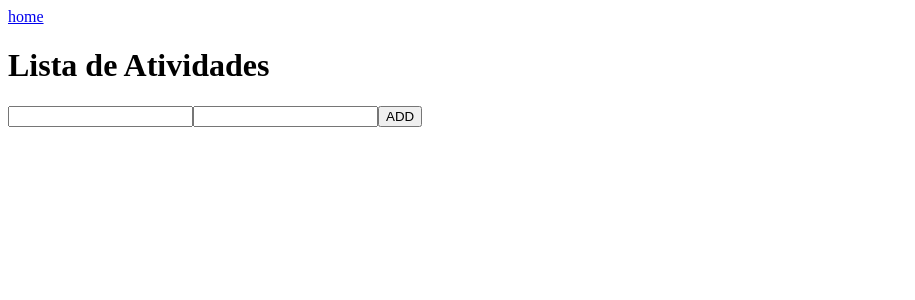
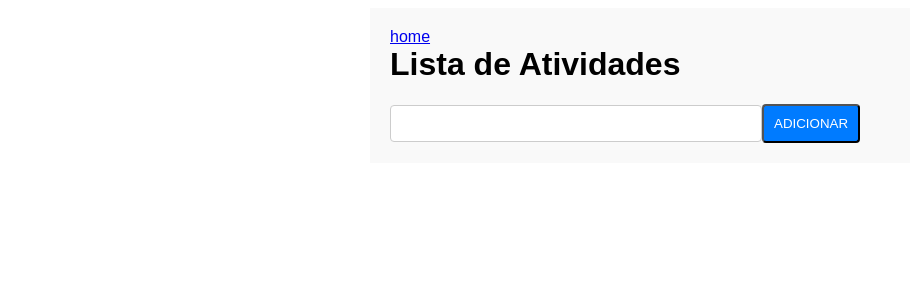
Before and after one commit to LincolnDuarte06/atividadeptac2, a React (Vite) app: page /todo in a window 1280 px wide. Shown: the top 300 px of the page, without its empty margins (0-915 px from the left). Built offline with nearby package versions, Linux system fonts and the light colour scheme.

Commit message:
arrumando trabalho 3

```diff
--- a/src/todo/Todo.jsx
+++ b/src/todo/Todo.jsx
@@ -1,55 +1,49 @@
 import { useState } from "react";
 import { Link } from "react-router-dom";
+import "./style.css";
 
-export default function ToDo(){
+export default function ToDo() {
     const [atividade, setAtividade] = useState("");
-    const [imagem, setImagem] = useState("");
     const [lista, setLista] = useState([]);
     const [id, setId] = useState(1);
 
     const salvar = (e) => {
         e.preventDefault();
         setLista([...lista, {
-            atividade:atividade,
-            imagem: imagem,
+            atividade: atividade,
             id: id
         }]);
-        setId(id +1);
+        setId(id + 1);
         setAtividade("");
-        setImagem("");
     };
     const remover = (id) => {
-        /*setLista(lista.filter((ativ) => atv.id !== id ? lista:))*/
+        /*setLista(lista.filter((ativ) => (ativ.id !== id ? lista : null)));*/
         const auxLista = [];
         lista.map((lista) => {
-            if(lista.id !== id){
+            if (lista.id !== id) {
                 auxLista.push(lista);
             }
-        }
-        )
+        });
+        setLista(auxLista);
     }
-
-
-
-
-
-    return(
-        <div>
+    return (
+        <div class="container">
             <Link to="/">home</Link>
             <h1>Lista de Atividades</h1>
-
-            <p>{atividade}</p>
-
             <form onSubmit={salvar}>
-
-              <input value={atividade}
-                    onChange={e => setAtividade(e.target.value)} />
-                <input/>
-
-                <button>ADD</button>
+                <input type="text"
+                    value={atividade}
+                    onChange={(e) => { setAtividade(e.target.value) }} />
+                <button>ADICIONAR</button>
             </form>
-
-            {lista.map((ativ)=> <p>{ativ.atividade}</p>)}
+            {lista.map((ativ) =>
+                <ul key={ativ.id}>
+                    <li>
+                        <p>{ativ.atividade}</p>
+                        <button onClick={() => remover(ativ.id)}>Remover</button>
+                    </li>
+                </ul>
+            )}
         </div>
     );
 }
--- /dev/null
+++ b/src/todo/style.css
@@ -0,0 +1,59 @@
+body {
+    font-family: sans-serif;
+  }
+
+  .container {
+    max-width: 500px;
+    margin: 0 auto;
+    background-color: #f9f9f9;
+    padding: 20px;
+  }
+
+  h1 {
+    font-size: 2em;
+    margin-top: 0;
+    font-weight: bold;
+  }
+
+  input {
+    width: 70%;
+    padding: 10px;
+    border: 1px solid #ccc;
+    border-radius: 4px;
+  }
+
+  button {
+    background-color: #007bff;
+    color: white;
+    padding: 10px;
+    border-radius: 4px;
+    cursor: pointer;
+  }
+
+  .todo-item {
+    margin-bottom: 10px;
+    border-bottom: 1px solid #ccc;
+  }
+
+  .todo-item p {
+    font-size: 1.2em;
+  }
+
+  .todo-item button {
+    background-color: red;
+    color: white;
+    padding: 10px;
+    border-radius: 4px;
+  }
+
+  .todo-item.completed {
+    text-decoration: line-through;
+  }
+
+  .todo-item.important {
+    color: red;
+  }
+
+  .todo-item.today {
+    background-color: #f0f0f0;
+  }
```
